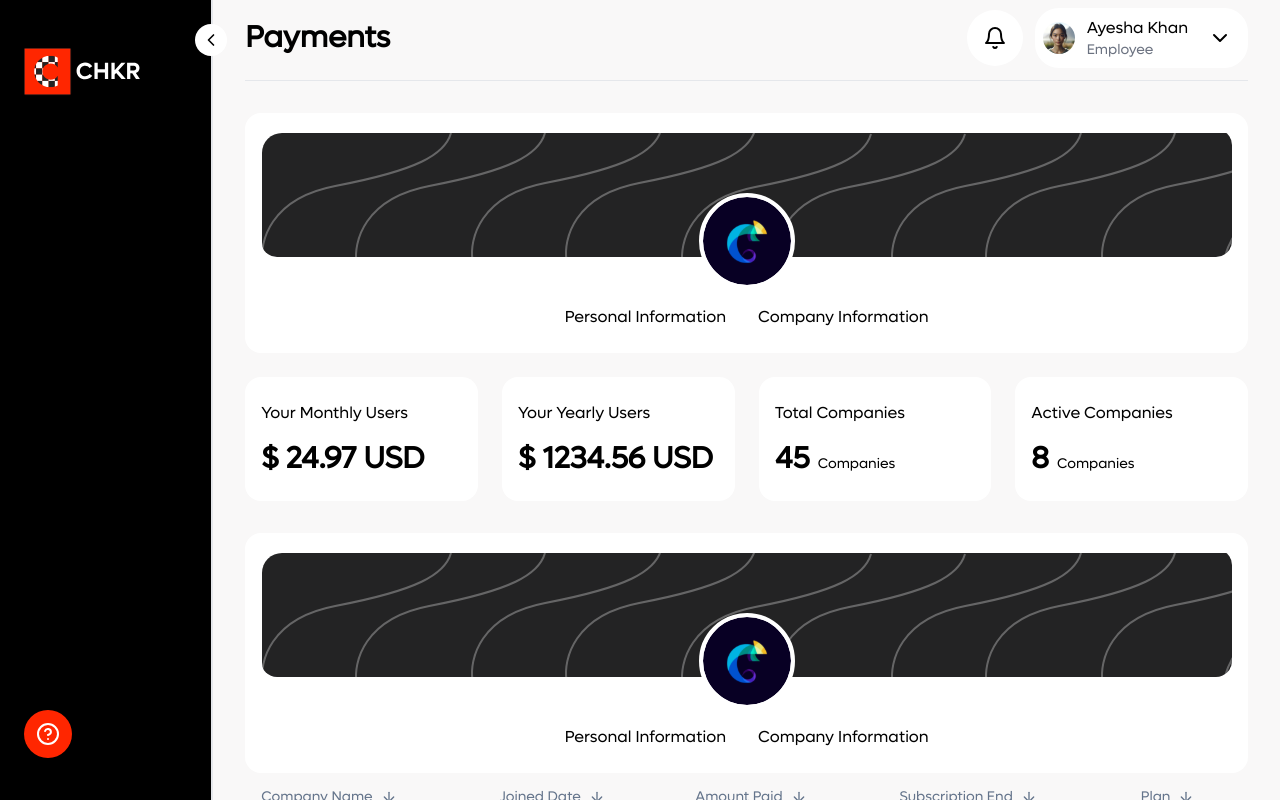
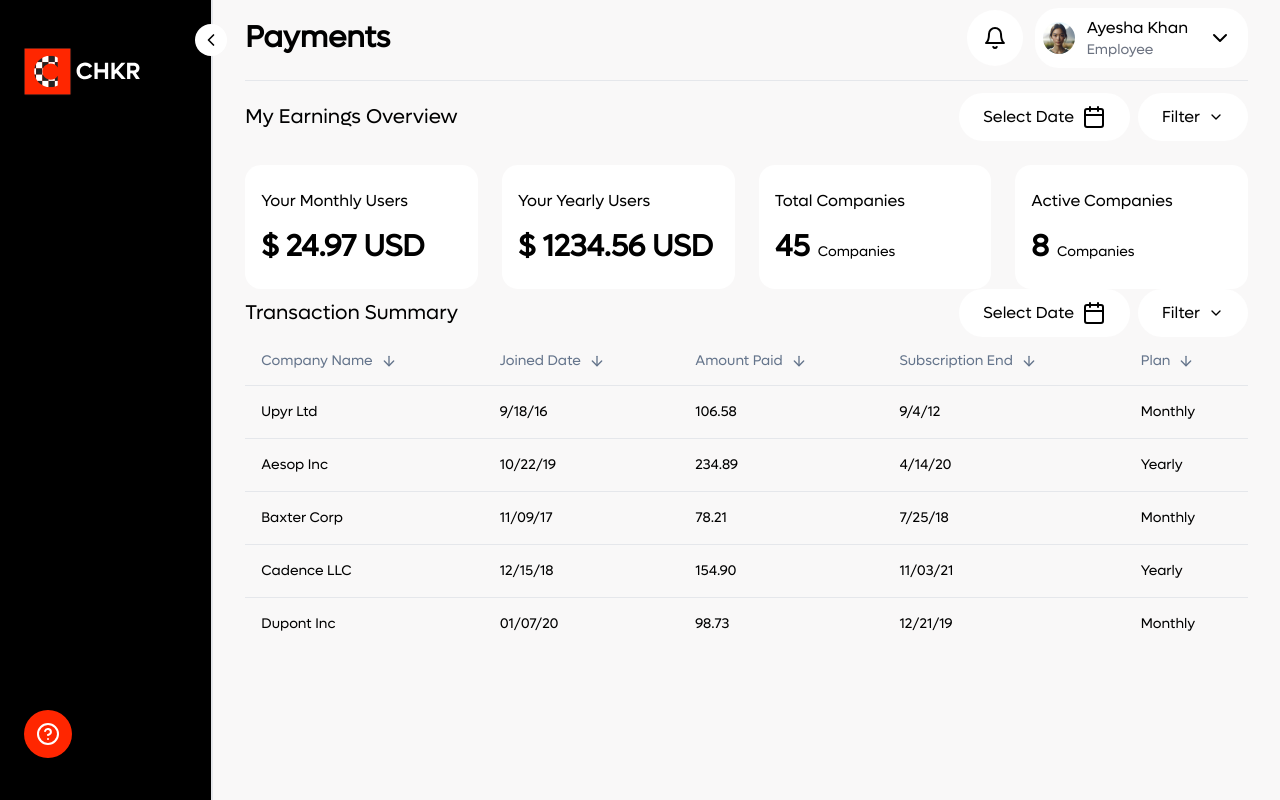
Before and after one commit to abrauf18/chkr, a Next.js app: page /super-admin/subscription in a window 1280 px wide. Built offline with nearby package versions, Linux system fonts and the light colour scheme.

Commit message:
feat: add header

```diff
--- a/components/shared/header.tsx
+++ b/components/shared/header.tsx
@@ -1,75 +1,29 @@
-// use client (assuming you're using it for code splitting)
-import React from "react";
-import Image from "next/image";
+import React from 'react';
+import { Calendar, ChevronDown } from 'lucide-react';
+import { Button } from '../ui/button';
 
-interface TabData {
-  name: string;
-  email: string;
+interface HeaderProps {
+  title: string;
 }
 
-interface HeaderProps {
-  activeTab: string;
-  setActiveTab: (tab: string) => void;
-  personalData: TabData;
-  companyData: TabData;
-  isEmployee?: boolean;
-}
-
-const Header: React.FC<HeaderProps> = ({
-  activeTab,
-  setActiveTab,
-  personalData,
-  companyData,
-  isEmployee,
-}) => {
-  const activeData = activeTab === "personal" ? personalData : companyData;
-
+export default function Header({ title }: HeaderProps) {
   return (
-    <div className="max-w-screen-lg mx-auto mt-8 bg-white p-4 rounded-2xl">
-      <div className="relative">
-        <div className="bg-[url('/images/Profile_bg.svg')] h-32 rounded-2xl"></div>
-        <div className="absolute -bottom-8 left-1/2 transform -translate-x-1/2 w-24 h-24 bg-white rounded-full border-4 border-white">
-          <Image
-            src="/images/companyLogo.svg"
-            alt="company logo"
-            width={5}
-            height={5}
-            className="w-full h-full rounded-full"
-          />
+    <>
+      <div className='flex justify-between items-center'>
+        <h1 className='text-xl font-base'>{title}</h1>
+        <div className="flex justify-center items-center gap-2">
+          <Button className="md:w-[90%] w-1/2 bg-white rounded-3xl p-6 text-sm lg:text-base">
+            Select Date
+            <Calendar className='ml-2' />
+          </Button>
+          <Button className="md:w-[90%] w-1/2 bg-white rounded-3xl p-6 text-sm lg:text-base">
+            Filter
+            <ChevronDown
+              className="ml-2 md:w-[1rem] md:h-[1rem] w-[1rem] h-[1rem]"
+            />
+          </Button>
         </div>
       </div>
-      <div className="mt-12 text-center">
-        <h1 className="text-xl font-semibold">{activeData?.name}</h1>
-        <p className="text-gray-500">{activeData?.email}</p>
-      </div>
-      {!isEmployee && (
-        <div className="mt-6 flex justify-center">
-          <div className="flex space-x-8">
-            <button
-              onClick={() => setActiveTab("personal")}
-              className={`pb-2 ${
-                activeTab === "personal"
-                  ? "border-b-4 border-red-500 font-bold"
-                  : "font-medium"
-              }`}
-            >
-              Personal Information
-            </button>
-            <button
-              onClick={() => setActiveTab("company")}
-              className={`pb-2 ${
-                activeTab === "company"
-                  ? "border-b-4 border-red-500 font-bold"
-                  : "font-medium"
-              }`}
-            >
-              Company Information
-            </button>
-          </div>
-        </div>
-      )}
-    </div>
+    </>
   );
-};
-
-export default Header;
+}
--- /dev/null
+++ b/components/shared/settings-header.tsx
@@ -0,0 +1,75 @@
+// use client (assuming you're using it for code splitting)
+import React from "react";
+import Image from "next/image";
+
+interface TabData {
+  name: string;
+  email: string;
+}
+
+interface HeaderProps {
+  activeTab: string;
+  setActiveTab: (tab: string) => void;
+  personalData: TabData;
+  companyData: TabData;
+  isEmployee?: boolean;
+}
+
+const Header: React.FC<HeaderProps> = ({
+  activeTab,
+  setActiveTab,
+  personalData,
+  companyData,
+  isEmployee,
+}) => {
+  const activeData = activeTab === "personal" ? personalData : companyData;
+
+  return (
+    <div className="max-w-screen-lg mx-auto mt-8 bg-white p-4 rounded-2xl">
+      <div className="relative">
+        <div className="bg-[url('/images/Profile_bg.svg')] h-32 rounded-2xl"></div>
+        <div className="absolute -bottom-8 left-1/2 transform -translate-x-1/2 w-24 h-24 bg-white rounded-full border-4 border-white">
+          <Image
+            src="/images/companyLogo.svg"
+            alt="company logo"
+            width={5}
+            height={5}
+            className="w-full h-full rounded-full"
+          />
+        </div>
+      </div>
+      <div className="mt-12 text-center">
+        <h1 className="text-xl font-semibold">{activeData?.name}</h1>
+        <p className="text-gray-500">{activeData?.email}</p>
+      </div>
+      {!isEmployee && (
+        <div className="mt-6 flex justify-center">
+          <div className="flex space-x-8">
+            <button
+              onClick={() => setActiveTab("personal")}
+              className={`pb-2 ${
+                activeTab === "personal"
+                  ? "border-b-4 border-red-500 font-bold"
+                  : "font-medium"
+              }`}
+            >
+              Personal Information
+            </button>
+            <button
+              onClick={() => setActiveTab("company")}
+              className={`pb-2 ${
+                activeTab === "company"
+                  ? "border-b-4 border-red-500 font-bold"
+                  : "font-medium"
+              }`}
+            >
+              Company Information
+            </button>
+          </div>
+        </div>
+      )}
+    </div>
+  );
+};
+
+export default Header;
--- a/components/shared/settings.tsx
+++ b/components/shared/settings.tsx
@@ -1,6 +1,6 @@
 "use client";
 import React, { useState } from "react";
-import Header from "./header";
+import Header from "./settings-header";
 import PersonalInformation from "./personal-information";
 import CompanyInformation from "../modules/company-admin/settings/company-information";
 
```
